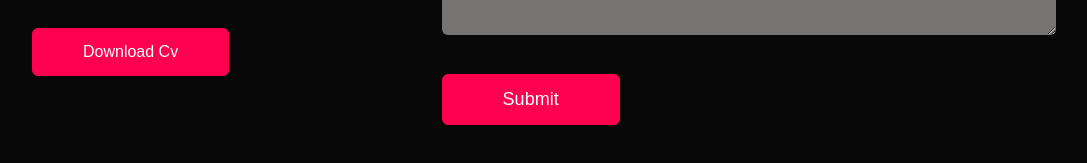
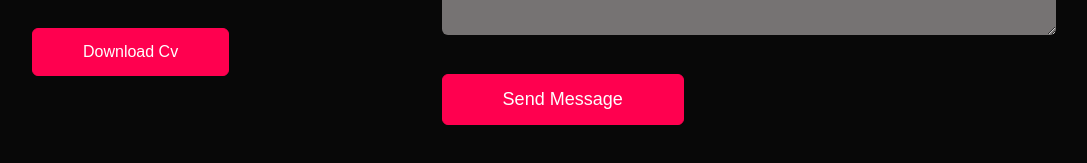
Before and after one commit to ROHITK-BHAGAT/MY-Portfolio, a plain HTML site: page index.html in a window 1280 px wide. Shown: the part 3630-3793 px from the top of the page, without its empty margins (96-1183 px from the left). Drawn offline with nearby package versions, Linux system fonts and the light colour scheme.

Commit message:
Update index.html

```diff
--- a/index.html
+++ b/index.html
@@ -425,7 +425,7 @@
                         <input type="text" name="Text" placeholder="Subject" required autocomplete="off"><br>
                         <textarea name="Message" rows="6" placeholder="Your Message" required autocomplete="off"></textarea><br>
 
-                            <button type="submit" class="btn btn2">Submit</button>
+                            <button type="submit" class="btn btn2">Send Message</button>
 
             </div>
         </div>
```
